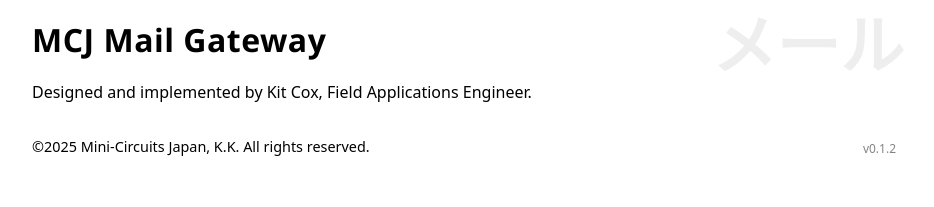
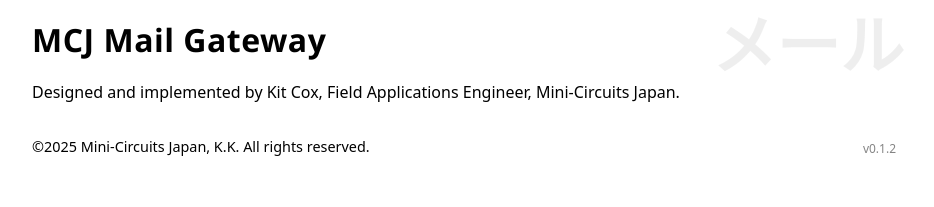
Before and after one commit to Mini-Circuits-Japan/mcjmail-www, a plain HTML site: page index.html in a window 1280 px wide. Shown: the whole page, without its empty margins (174-1108 px from the left). Drawn offline with Linux system fonts and the light colour scheme.

Commit message:
Update index.html

```diff
--- a/index.html
+++ b/index.html
@@ -8,7 +8,7 @@
 <body>
 <div id="container">
   <h1 id="brand">MCJ Mail Gateway</h1>
-	<p>Designed and implemented by Kit Cox, Field Applications Engineer.</p>
+	<p>Designed and implemented by Kit Cox, Field Applications Engineer, Mini-Circuits Japan.</p>
 	<div id="kanjiMark">メール</div>
 
 	<!-- Version tag -->
```
